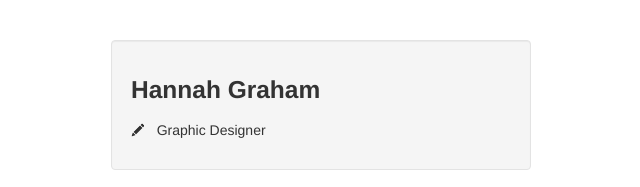
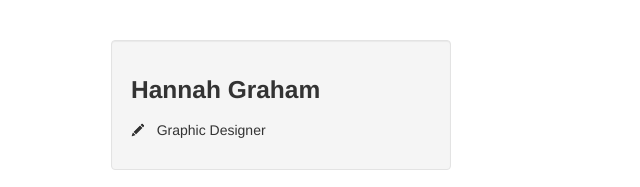
Before and after one commit to HLGraham/hlgraham.github.com, a plain HTML site: page index.html in a window 1280 px wide. Shown: the top 187 px of the page, 379-1019 px from the left. Drawn offline with Linux system fonts and the light colour scheme.

Commit message:
Reverting

```diff
--- a/index.html
+++ b/index.html
@@ -24,7 +24,7 @@
  <body>
 <div class="container">
     <div class="row">
-		<div class="span5 well offset4" style="display: block;">
+		<div class="span4 well offset4" style="display: block;">
 				<h3>
 					Hannah Graham
 				</h3>
```
